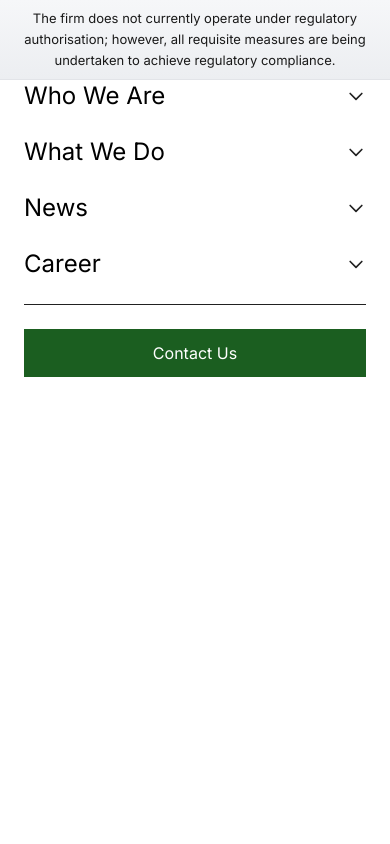
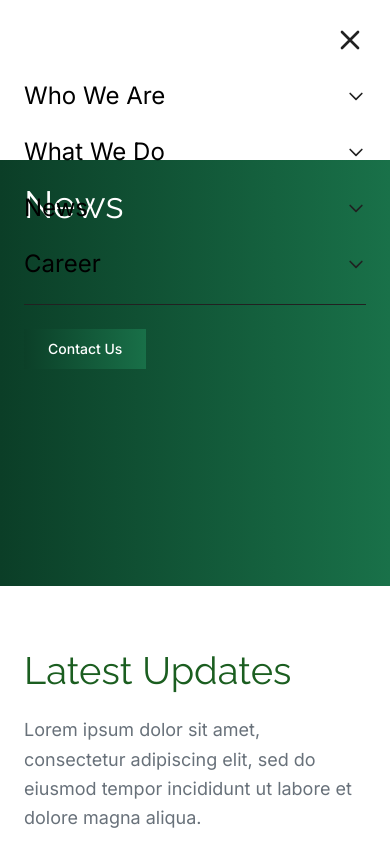
Before and after one commit to CodeWhiz-101/Jcult, a Next.js app: page /news in a window 390 px wide. Both pictures are taken after a click on the button "Toggle menu". Shown: the top 844 px of the page. Built offline with nearby package versions, Linux system fonts and the light colour scheme.

Commit message:
chore: force vercel rebuild

```diff
--- a/src/app/career/page.tsx
+++ b/src/app/career/page.tsx
@@ -9,6 +9,7 @@ import Link from 'next/link';
 export default function Career() {
   return (
     <div className="min-h-screen bg-main">
+
       <main className="pt-20">
         <Hero
           imageSrc="/images/group table conference.JPG"
--- a/src/app/news/featured-in/page.tsx
+++ b/src/app/news/featured-in/page.tsx
@@ -24,7 +24,7 @@ export default function InTheMedia() {
         <section className="relative overflow-visible mb-8 md:mb-16">
           <div className="bg-primary">
             <div className="container-responsive">
-              <div className="min-h-[60vh] md:min-h-[70vh] flex items-start pt-12 md:pt-16 lg:pt-20">
+              <div className="min-h-[60vh] md:min-h-[70vh] flex items-start pt-24 md:pt-32 lg:pt-40">
                 <h1 className="text-section-title font-brand text-white">
                   Featured In
                 </h1>
--- a/src/app/news/page.tsx
+++ b/src/app/news/page.tsx
@@ -26,7 +26,7 @@ export default function News() {
         <section className="relative overflow-visible mb-8 md:mb-16">
           <div className="bg-primary">
             <div className="container-responsive">
-              <div className="min-h-[60vh] md:min-h-[70vh] flex items-start pt-12 md:pt-16 lg:pt-20">
+              <div className="min-h-[60vh] md:min-h-[70vh] flex items-start pt-24 md:pt-32 lg:pt-40">
                 <h1 className="font-brand text-section-title text-white">
                   News
                 </h1>
--- a/src/components/features/NewsSection.tsx
+++ b/src/components/features/NewsSection.tsx
@@ -118,15 +118,32 @@ const [titlePart1, titlePart2] = title.split("&");
     {/* TITLE */}
    <h3
   className="
+    relative
+    inline-block
     font-brand
     font-medium
     text-[22px] md:text-[24px]
     leading-snug
-        text-primary
+text-[var(--brand-green-2)]
   "
 >
   {item.title}
+
+ <span
+  className="
+    absolute
+    left-0
+    -bottom-[4px]
+    h-[1px]
+    w-0
+    transition-all
+    duration-300
+    group-hover:w-full
+  "
+  style={{ backgroundColor: 'var(--brand-green-1)' }}
+/>
 </h3>
+
   </div>
 </div>
 
--- a/src/components/layout/Header.tsx
+++ b/src/components/layout/Header.tsx
@@ -16,6 +16,8 @@ export default function Header() {
   const [hasLoaded, setHasLoaded] = useState(false);
   const [isScrolled, setIsScrolled] = useState(false);
 const [isDropdownVisible, setIsDropdownVisible] = useState(false);
+const [dropdownKey, setDropdownKey] = useState(0);
+
 const hasAnimatedRef = useRef(false);
 
   const pathname = usePathname();
@@ -64,10 +66,16 @@ useEffect(() => {
   return (
   <>
   <div
-  className="fixed top-0 left-0 right-0 z-[200]
-             text-center text-[13px] leading-relaxed
-             px-4 py-2 md:py-2"
+    className="fixed left-0 right-0 z-[200] transition-transform duration-500"
     style={{
+      transform: isVisible ? 'translateY(0)' : `translateY(-${DISCLAIMER_HEIGHT + HEADER_HEIGHT}px)`
+    }}
+  >
+    {/* DISCLAIMER */}
+    <div
+      className="text-center text-[13px] leading-relaxed px-4 py-2"
+      style={{
+        height: `${DISCLAIMER_HEIGHT}px`,
         background: 'linear-gradient(180deg, #F6F7F9 0%, #ECEEF1 100%)',
         color: '#1A1A1A',
         borderBottom: '1px solid #E2E4E8'
@@ -77,16 +85,18 @@ useEffect(() => {
       all requisite measures are being undertaken to achieve regulatory compliance.
     </div>
 
+    {/* HEADER */}
     <header
-  className="w-full fixed left-0 right-0 z-[100] transition-all duration-500"
+      className="w-full transition-all duration-500"
       style={{
-  top: isVisible ? 'var(--disclaimer-offset)' : `-${HEADER_HEIGHT}px`,
-
+        height: `${HEADER_HEIGHT}px`,
         backgroundColor: '#FFFFFF',
         borderBottom: isScrolled ? '1px solid #E8E8E8' : 'none'
       }}
       onMouseLeave={() => setHoveredTab(null)}
     >
+      {/* 🔥 KEEP YOUR EXISTING HEADER CONTENT EXACTLY SAME */}
+
 
       {/* TOP HEADER */}
       <div
@@ -135,10 +145,10 @@ style={{
     ? 'var(--brand-green-1)'
     : 'var(--brand-green-2)'
 }}
-
 onMouseEnter={() => {
   setHoveredTab(label);
   setIsDropdownVisible(true);
+  setDropdownKey(prev => prev + 1); // 🔥 force re-animation
 }}
                     >
                       {label}
@@ -150,6 +160,7 @@ style={{
   }`}
   style={{ backgroundColor: 'var(--brand-green-1)' }}
 />
+
 
                     </Link>
                   </li>
@@ -312,7 +323,7 @@ style={{
 
             {/* RIGHT COLUMN LINKS */}
             <div className="flex-1 pl-6 pt-2 relative z-[10]">
-              <div className="space-y-6">
+              <div key={dropdownKey} className="space-y-6">
                 {(tabContent[hoveredTab]|| []).map(
                   (item, index) => {
                     const base = linkFor(hoveredTab);
@@ -332,12 +343,11 @@ style={{
   "
   style={{
     color: 'var(--brand-green-2)',
-
-    /* 🔥 KEEP YOUR EXISTING ANIMATION */
-    animation: `slideInFromLeft 0.45s cubic-bezier(0.22, 1, 0.36, 1)`,
-    animationDelay: `${index * 120}ms`,
-    animationFillMode: 'both',
-    opacity: 0
+    animationName: 'slideInFromLeft',
+    animationDuration: '0.45s',
+    animationTimingFunction: 'cubic-bezier(0.22, 1, 0.36, 1)',
+    animationDelay: `${160 + index * 120}ms`,
+    animationFillMode: 'both'
   }}
 >
   {item}
@@ -346,12 +356,14 @@ style={{
   className="
     absolute left-0 -bottom-[2px]
     h-[1px]
-      bg-[var(--brand-green-1)]
     w-0
     transition-all duration-300
     group-hover:w-full
   "
+  style={{ backgroundColor: 'var(--brand-green-1)' }}
 />
+
+
 </Link>
 
                     );
@@ -450,16 +462,39 @@ style={{
           <div className="pt-6 border-t mt-6">
          <Link
   href="/contact"
-              className="block text-center bg-[#1B5E20] text-white px-6 py-3 no-underline"
-              onClick={() => setIsMenuOpen(false)}
+  className="
+    relative inline-flex items-center justify-center
+    px-6 py-2.5 text-sm font-medium
+    text-white no-underline
+    overflow-hidden
+    isolate
+  "
 >
+  {/* GRADIENT LAYER */}
+  <span
+    aria-hidden
+    className="absolute inset-0"
+    style={{
+      backgroundImage:
+        'linear-gradient(90deg, var(--brand-green-1), var(--brand-green-2))',
+      width: '105%',
+      left: '-2.5%',
+      top: 0
+    }}
+  />
+
+  {/* TEXT */}
+  <span className="relative z-10">
     Contact Us
+  </span>
 </Link>
+
+
           </div>
         </div>
       )}
     </header>
-
+   </div>
     </>
   );
 }
```
Also changed, not shown: src/app/page.tsx (line endings or trailing spaces), src/components/features/Hero.tsx (line endings or trailing spaces), 1 other file (tests, documents, lock files or other folders). Lines whose indentation alone changed are shown as unchanged.
